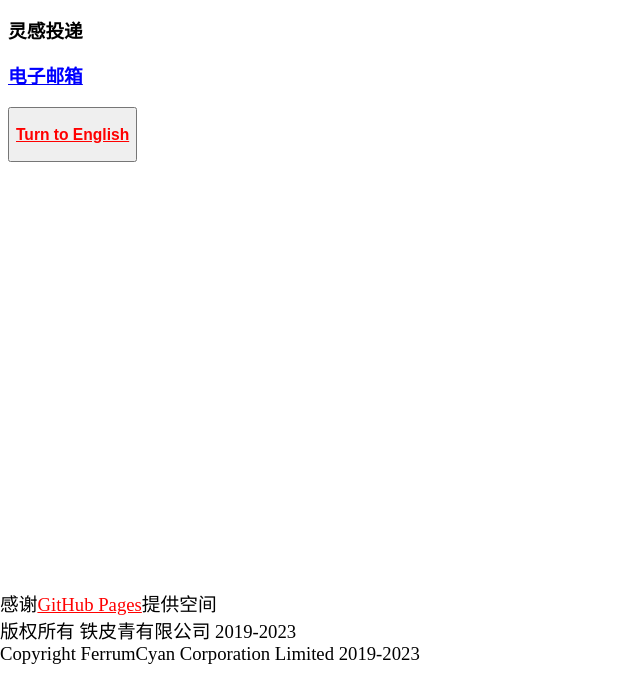
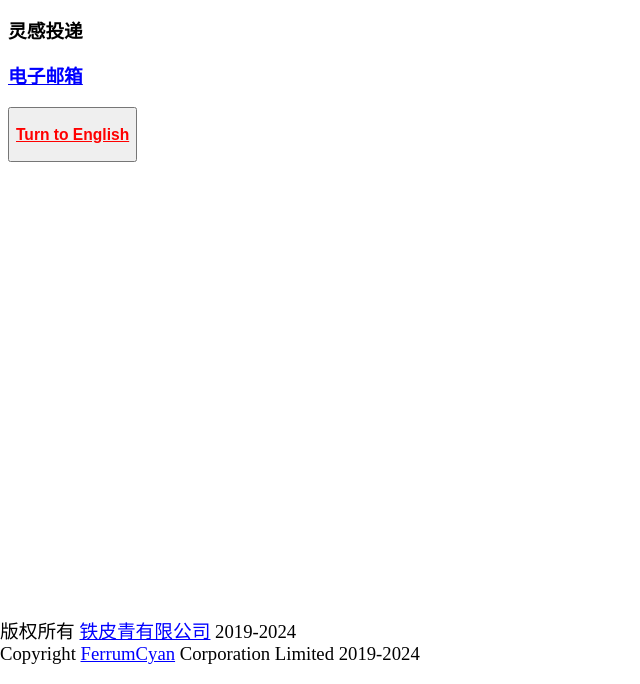
Before and after one commit to FerrumCyan/ferrumcyan.github.io, a plain HTML site: page index.html in a window 1280 px wide. Shown: the part 116-800 px from the top of the page, without its empty margins (0-640 px from the left). Drawn offline with Linux system fonts and the light colour scheme.

Commit message:
Update index.html

```diff
--- a/index.html
+++ b/index.html
@@ -11,6 +11,7 @@
     <h3>灵感投递<h3>
     <a href="mailto:FerrumCyan@outlook.com"><p style="color:rgb(0,0,255)">电子邮箱</p></a>
   <button><h3><a href="https://ferrumcyan.github.io/" style="color:rgb(255,0,0)">Turn to English</a></h3></button>
-  <p style="font-weight:normal;position:fixed;bottom:0px;left:0px;">感谢<a href="https://www.github.io/" target="_blank" style="color:#FF0000">GitHub Pages</a>提供空间<br/>版权所有 铁皮青有限公司 2019-2023<br/>Copyright FerrumCyan Corporation Limited 2019-2023</p>
+
+  <p style="font-weight:normal;position:fixed;bottom:0px;left:0px;">版权所有 <a href="/" style="color:rgb(0,0,255)">铁皮青有限公司</a> 2019-<script>document.write(new Date().getFullYear());</script><br/>Copyright <a href="/" style="color:rgb(0,0,255)">FerrumCyan</a> Corporation Limited 2019-<script>document.write(new Date().getFullYear());</script></p>
 </body>
 </html>
```
